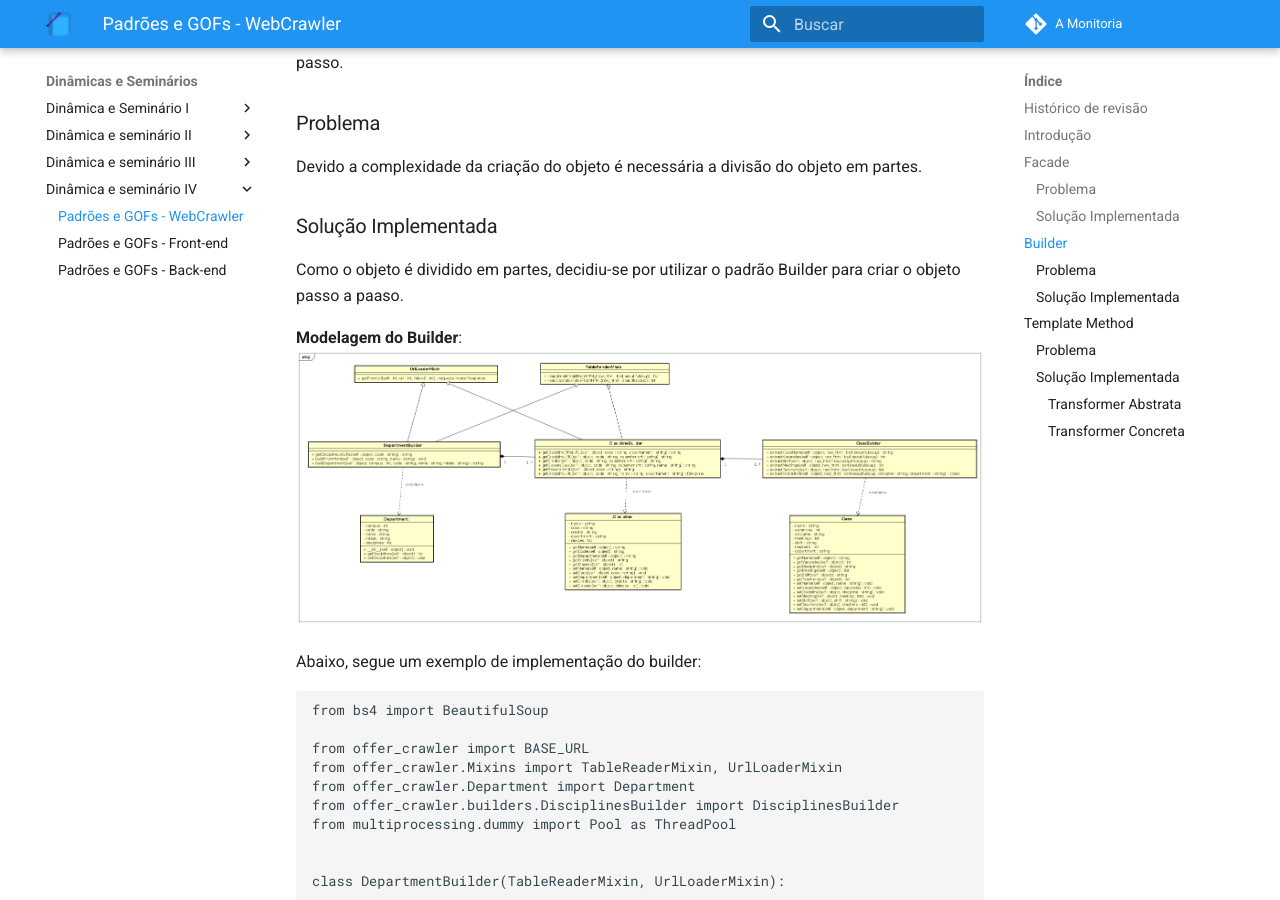
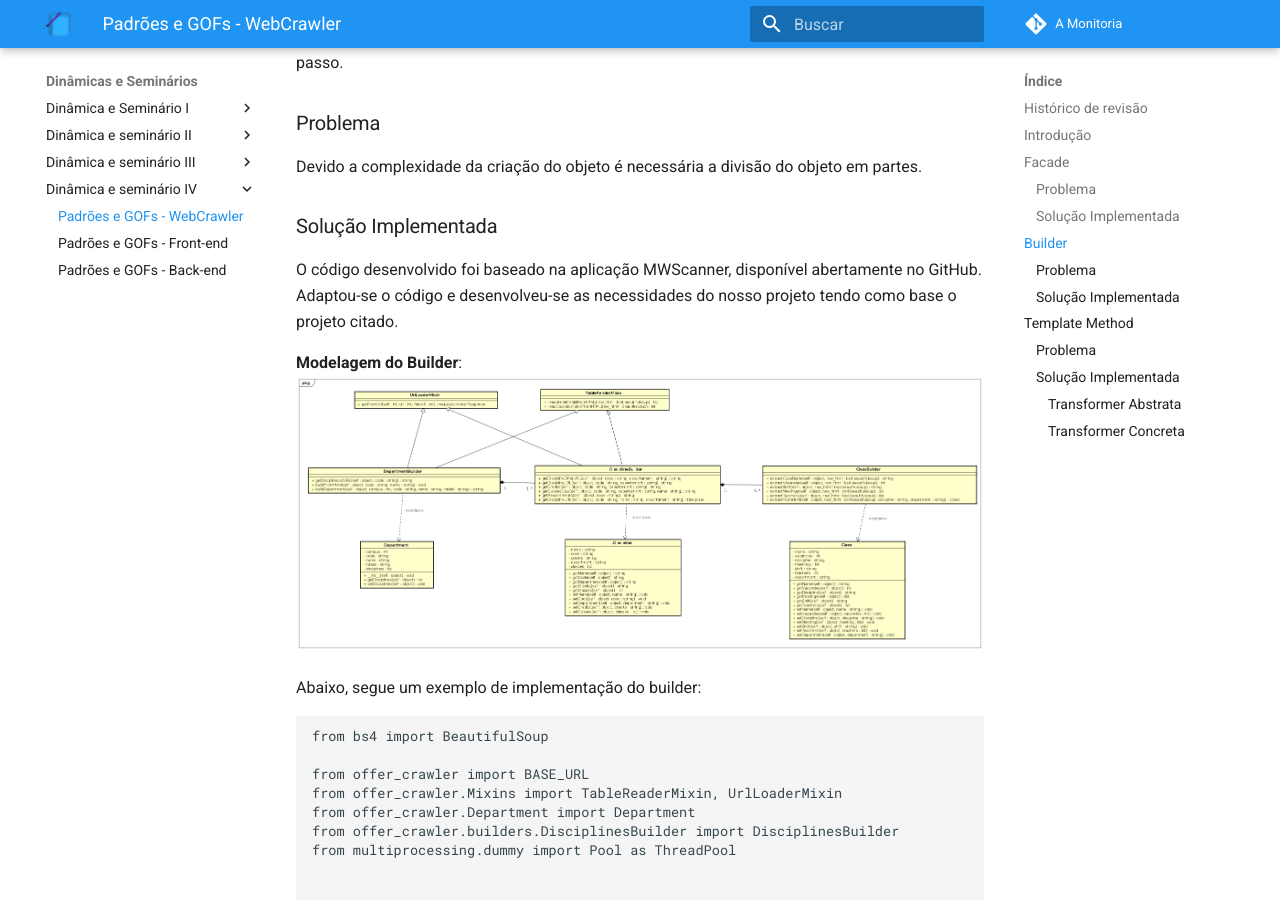
Before and after one commit to 2019-2-arquitetura-desenho/wiki, an MkDocs documentation site: the page built from docs/dinamica_seminario_IV/webcrawler_patterns.md, in a window 1280 px wide and 900 px high, scrolled down 2008 px. Built offline with MkDocs 1.6.1 and Material for MkDocs 9.7.7, drawn with Linux system fonts in a browser that asks for light colours; comment, search, counter and statistics services are not loaded; old or Windows-style settings are respelled for this version of MkDocs.

Commit message:
fixing bug
Co-authored-by: Welison Almeida <welison.almeida.923@gmail.com>
Co-authored-by: Lieverton Santos <lievertom@gmail.com>

```diff
--- a/docs/dinamica_seminario_IV/webcrawler_patterns.md
+++ b/docs/dinamica_seminario_IV/webcrawler_patterns.md
@@ -62,7 +62,7 @@ Devido a complexidade da criação do objeto é necessária a divisão do objeto
 
 ### Solução Implementada
 
-Como o objeto é dividido em partes, decidiu-se por utilizar o padrão Builder para criar o objeto passo a paaso.
+O código desenvolvido foi baseado na aplicação MWScanner, disponível abertamente no GitHub. Adaptou-se o código e desenvolveu-se as necessidades do nosso projeto tendo como base o projeto citado.
 
 **Modelagem do Builder**:
 ![Modelagem do builder implementado](assets/img/builder_model.png)
```
